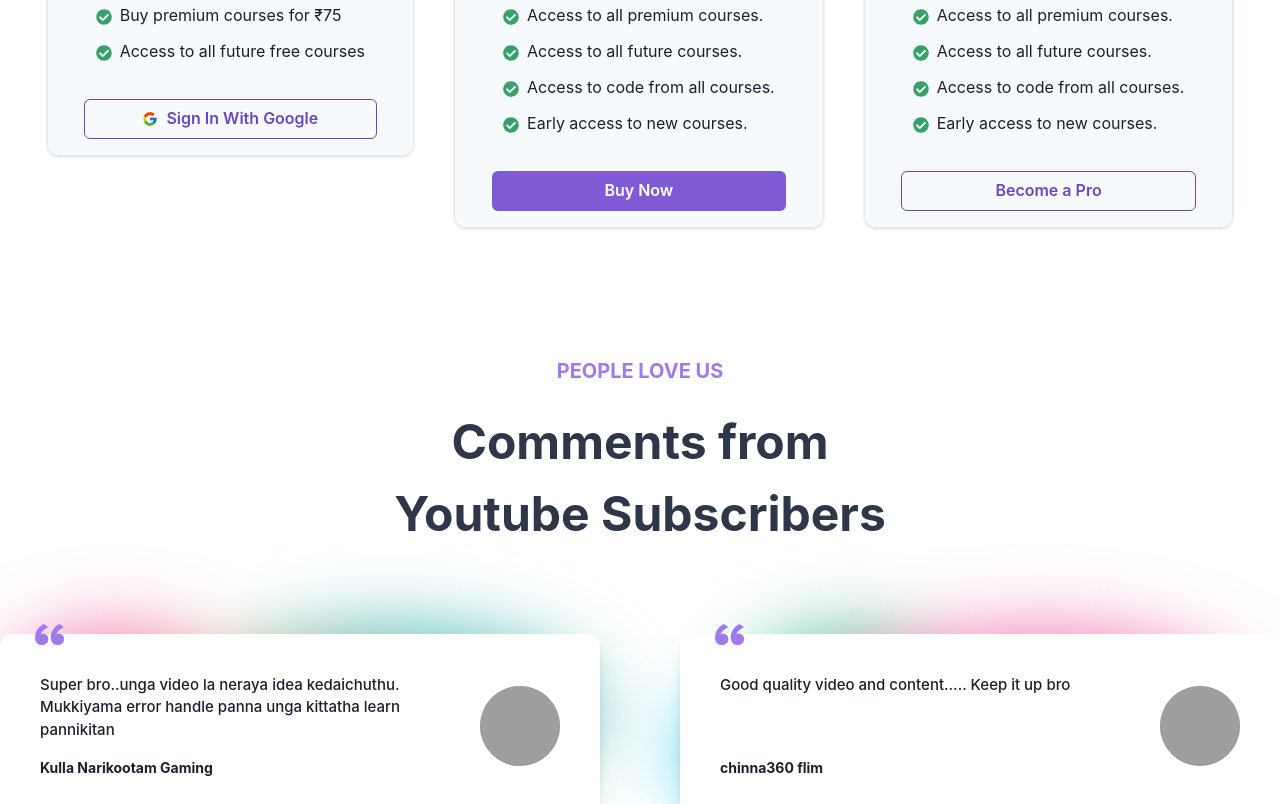
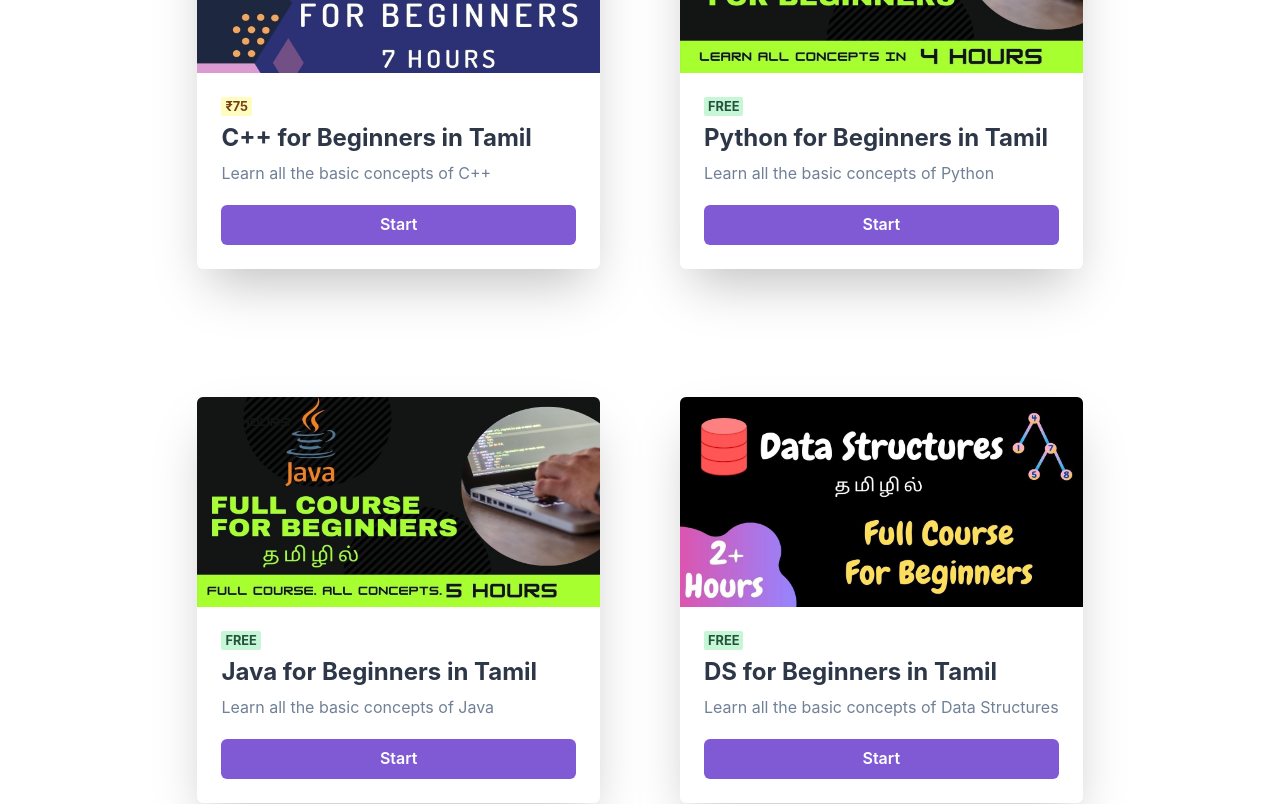
Before and after one commit to CsInTamil/Website, a Next.js app: page / in a window 1280 px wide. Shown: the part 980-1784 px from the top of the page. Built offline with nearby package versions, Linux system fonts and the light colour scheme; grey boxes are pictures that could not be loaded.

Commit message:
Added new courses and course section.

```diff
--- a/components/course_card.js
+++ b/components/course_card.js
@@ -1,43 +1,64 @@
-import { Button } from "@chakra-ui/button";
-import { Image } from "@chakra-ui/image";
-import { Badge, Box, Flex, Heading, Text, VStack } from "@chakra-ui/layout";
+import Image from "next/image";
+import {
+  Box,
+  Center,
+  Heading,
+  Text,
+  Stack,
+  Avatar,
+  useColorModeValue,
+  Button,
+  Badge,
+} from "@chakra-ui/react";
 
-export const CourseCard = ({ course }) => {
+export default function CourseCard({ course }) {
   return (
-    <Flex
-      w={["sm", "sm", "md", "md"]}
-      direction="column"
-      alignItems="center"
-      p={2}
-      borderWidth="1px"
-      borderRadius="md"
-      shadow="md"
-      _hover={{ bg: "#ebedf0", transform: "translateY(-2px)" }}
-    >
-      <Image src={course.image} />
-      <Heading fontSize="md" mt={3}>
-        {course.title}
-      </Heading>
-      <Text mt={5}>{course.description}</Text>
-      <Button
-        w="100%"
-        mt={5}
-        mb={5}
-        bg="green.400"
-        color="white"
-        _hover={{ bg: "green.500", transform: "translateY(-2px)" }}
+    <Center py={6}>
+      <Box
+        maxW="445px"
+        w={"full"}
+        bg={useColorModeValue("white", "gray.900")}
+        boxShadow={"2xl"}
+        rounded={"md"}
+        p={6}
+        overflow={"hidden"}
       >
-        Start
-      </Button>
-      {course.price ? (
-        <Badge alignSelf="flex-end" fontSize="md" colorScheme="yellow">
-          {course.price}
-        </Badge>
-      ) : (
-        <Badge alignSelf="flex-end" fontSize="md" colorScheme="green">
-          Free
-        </Badge>
-      )}
-    </Flex>
+        <Box h="210px" bg={"gray.100"} mt={-6} mx={-6} mb={6} pos={"relative"}>
+          <Image src={course.image} layout={"fill"} />
+        </Box>
+        <Stack>
+          {course.price === "0" ? (
+            <Badge
+              fontSize="0.8em"
+              alignSelf="flex-start"
+              variant="subtle"
+              colorScheme="green"
+            >
+              Free
+            </Badge>
+          ) : (
+            <Badge
+              fontSize="0.8em"
+              alignSelf="flex-start"
+              variant="subtle"
+              colorScheme="yellow"
+            >
+              {course.price}
+            </Badge>
+          )}
+          <Heading
+            color={useColorModeValue("gray.700", "white")}
+            fontSize={"2xl"}
+            fontFamily={"body"}
+          >
+            {course.title}
+          </Heading>
+          <Text color={"gray.500"}>{course.description}</Text>
+        </Stack>
+        <Button w={"full"} colorScheme="purple" mt={5}>
+          Start
+        </Button>
+      </Box>
+    </Center>
   );
-};
+}
--- /dev/null
+++ b/components/course_section.js
@@ -0,0 +1,27 @@
+import { Flex, Heading, SimpleGrid, VStack } from "@chakra-ui/layout";
+import CourseCard from "./course_card";
+
+export default function CourseSection({ courses }) {
+  return (
+    <VStack py={10}>
+      <Heading>Popular Courses</Heading>
+      <Flex
+        pt={10}
+        justifyContent={"center"}
+        direction={"column"}
+        width={"full"}
+      >
+        <SimpleGrid
+          columns={{ base: 1, xl: 2 }}
+          spacing={"20"}
+          mt={16}
+          mx={"auto"}
+        >
+          {courses.map((c, index) => (
+            <CourseCard course={c} key={index} />
+          ))}
+        </SimpleGrid>
+      </Flex>
+    </VStack>
+  );
+}
--- a/components/navbar.js
+++ b/components/navbar.js
@@ -84,7 +84,7 @@ export default function WithSubnavigation() {
             }}
             leftIcon={<FaGoogle />}
           >
-            Sign In With Google
+            Sign In
           </Button>
         </Stack>
       </Flex>
--- a/components/testimonial.js
+++ b/components/testimonial.js
@@ -2,7 +2,6 @@ import {
   Avatar,
   Box,
   chakra,
-  Container,
   Flex,
   Icon,
   SimpleGrid,
@@ -31,6 +30,13 @@ const testimonials = [
       "https://yt3.ggpht.com/ytc/AAUvwnhzqG1F6sLBz0Hu3aVfqS_Cv7j4S3RlEOMDMzLdKA=s176-c-k-c0x00ffffff-no-rj",
   },
   {
+    name: "Nivasan V",
+    content:
+      "Super bro your video very clear about their concepts , we are supporting you, plz make video continuously with out fail bro. I am full watched your c++, data structures, it is very excellent i am suggesting this channels to my college frnds. bro i am always supporting you because have good teching skill as well as technical also, dont stop the video uploding😘",
+    avatar:
+      "https://yt3.ggpht.com/ytc/AAUvwnjnddckdiHBZzdMBKWpQ_2mhktGbvSKjZQBWQ=s176-c-k-c0x00ffffff-no-rj",
+  },
+  {
     name: "029-Manikandan CSE  ",
     content: "Tamil la evalo quality yaana video va😳 Congratulations. Bro🔥",
     avatar:
@@ -41,13 +47,6 @@ const testimonials = [
     content: "sir neenga solli tara vidham nalla irruku. thanks sir.",
     avatar:
       "https://yt3.ggpht.com/ytc/AAUvwnjpEEagKrcQVVLftfKNnvikylsCuPXxeLhm3yc9=s176-c-k-c0x00ffffff-no-rj",
-  },
-  {
-    name: "Nivasan V",
-    content:
-      "Super bro your video very clear about their concepts , we are supporting you, plz make video continuously with out fail bro. I am full watched your c++, data structures, it is very excellent i am suggesting this channels to my college frnds. bro i am always supporting you because have good teching skill as well as technical also, dont stop the video uploding😘",
-    avatar:
-      "https://yt3.ggpht.com/ytc/AAUvwnjnddckdiHBZzdMBKWpQ_2mhktGbvSKjZQBWQ=s176-c-k-c0x00ffffff-no-rj",
   },
 ];
 
--- a/data/cpp-beginners.json
+++ b/data/cpp-beginners.json
@@ -1,6 +1,6 @@
 {
     "title": "C++ for Beginners in Tamil",
-    "image": "./cpp-beginners.jpg",
+    "image": "/cpp-beginners.jpg",
     "description": "Learn all the basic concepts of C++",
     "price": "₹75"
 }
--- /dev/null
+++ b/data/ds-beginners.json
@@ -0,0 +1,6 @@
+{
+    "title": "DS for Beginners in Tamil",
+    "image": "/ds-beginners.jpg",
+    "description": "Learn all the basic concepts of Data Structures",
+    "price": "0"
+}
--- a/data/java-beginners.json
+++ b/data/java-beginners.json
@@ -1,5 +1,6 @@
 {
-    "title": "Java for Beginners",
-    "image": "./python-beginners.jpg",
-    "description": "Learn all the basic concepts of Java"
+    "title": "Java for Beginners in Tamil",
+    "image": "/java-beginners.jpg",
+    "description": "Learn all the basic concepts of Java",
+    "price": "0"
 }
--- /dev/null
+++ b/data/python-beginners.json
@@ -0,0 +1,6 @@
+{
+    "title": "Python for Beginners in Tamil",
+    "image": "/python-beginners.jpg",
+    "description": "Learn all the basic concepts of Python",
+    "price": "0"
+}
--- a/pages/index.js
+++ b/pages/index.js
@@ -1,13 +1,23 @@
+import { Flex, SimpleGrid } from "@chakra-ui/layout";
+import { useEffect } from "react";
 import CallToActionWithVideo from "../components/call_to_action_with_video";
+import CourseCard from "../components/course_card";
+import CourseSection from "../components/course_section";
 import WithSubnavigation from "../components/navbar";
 import ThreeTierPricing from "../components/pricing";
 import GridBlurredBackdrop from "../components/testimonial";
 
 export default function Home({ courses }) {
+  useEffect(() => {
+    courses.forEach((course) => {
+      console.log(course.title);
+    });
+  }, []);
   return (
     <>
       <WithSubnavigation />
       <CallToActionWithVideo />
+      <CourseSection courses={courses} />
       <ThreeTierPricing />
       <GridBlurredBackdrop />
     </>
@@ -15,7 +25,12 @@ export default function Home({ courses }) {
 }
 
 export function getStaticProps() {
-  const files = ["cpp-beginners.json", "java-beginners.json"];
+  const files = [
+    "cpp-beginners.json",
+    "python-beginners.json",
+    "java-beginners.json",
+    "ds-beginners.json",
+  ];
   let courses = [];
 
   files.forEach((file) => {
```
Also changed, not shown: public/ds-beginners.jpg (added), public/java-beginners.jpg (added).
